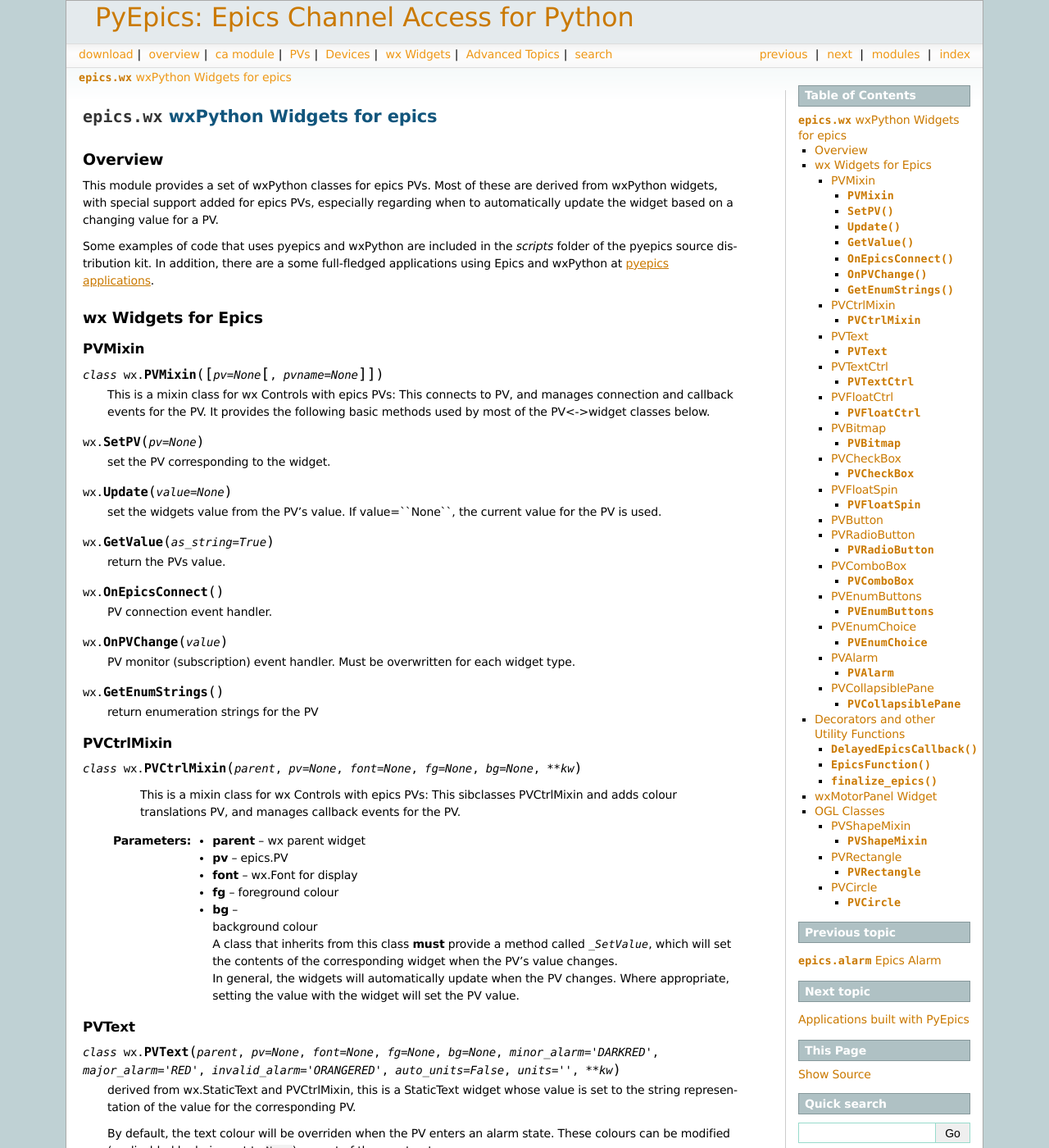
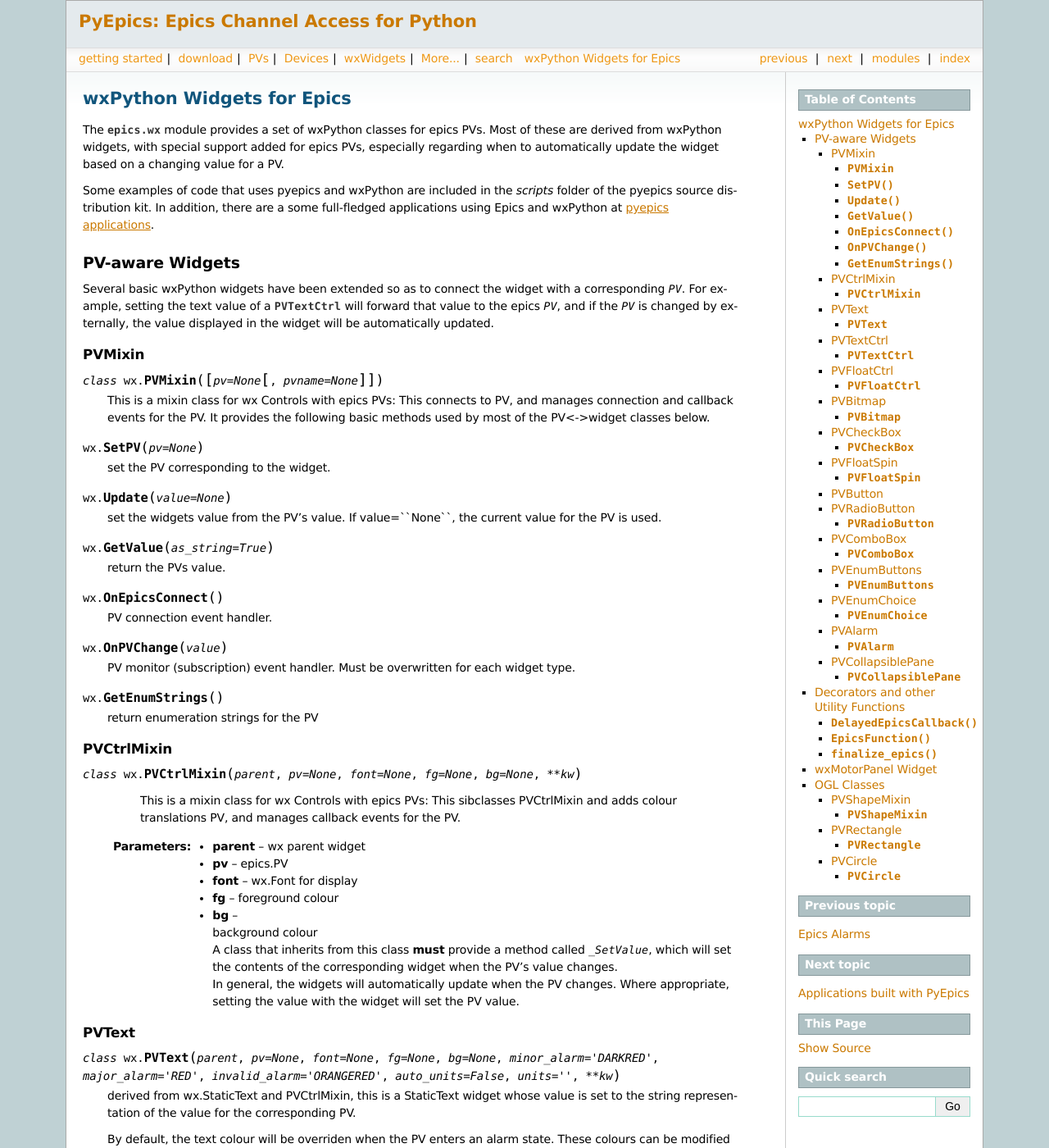
Before and after one commit to pyepics/pyepics, a Sphinx documentation site: the page built from doc/wx.rst, in a window 1280 px wide and 1400 px high. Shown: the whole window at 82% size. Built offline with Sphinx 7.4.7, drawn with Linux system fonts in a browser that asks for light colours; formulas are drawn with MathJax 3; the version number is read from the project's files by our own code; some of the changed text lies outside the part shown.

Commit message:
doc changes

```diff
--- a/doc/_templates/layout.html
+++ b/doc/_templates/layout.html
@@ -1,25 +1,19 @@
 {% extends "!layout.html" %}
-
 {% block rootrellink %}
+   <li><a href="{{ pathto('overview') }}">getting started</a>|&nbsp;</li>
    <li><a href="{{ pathto('installation') }}">download</a>|&nbsp;</li>
-   <li><a href="{{ pathto('overview') }}">overview</a>|&nbsp;</li>
-   <li><a href="{{ pathto('ca') }}">ca module</a>|&nbsp;</li>
    <li><a href="{{ pathto('pv') }}">PVs</a>|&nbsp;</li>
    <li><a href="{{ pathto('devices') }}">Devices</a>|&nbsp;</li>
-   <li><a href="{{ pathto('wx') }}">wx Widgets</a>|&nbsp;</li>
-   <li><a href="{{ pathto('Advanced') }}">Advanced Topics</a>|&nbsp;</li>
+   <li><a href="{{ pathto('wx') }}">wxWidgets</a>|&nbsp;</li>
+   <li><a href="{{ pathto('more') }}">More...</a>|&nbsp;</li>
    &nbsp;&nbsp;<li><a href="{{ pathto('search') }}">search</a>&nbsp;</li>
 {% endblock %}
-
 {% block relbar1 %}
-<div style="background-color: #E4EAED; text-align: left; padding: 10px 5px 15px 15px">
-  <font size=+3> <a href="{{ pathto('index') }}">
-    &nbsp; PyEpics: Epics Channel Access for Python</a>
-  </font>
+<div style="background-color: #E4EAED; text-align: left; padding: 0px 0px 15px 15px">
+ <h1> <a href="{{ pathto('index') }}">PyEpics: Epics Channel Access for Python</a></h1>
 </div>
 {{ super() }}
 {% endblock %}
-
 {# put the sidebar before the body #}
 {% block sidebar1 %}{{ sidebar() }}{% endblock %}
 {% block sidebar2 %}{% endblock %}
--- a/doc/alarm.rst
+++ b/doc/alarm.rst
@@ -1,5 +1,5 @@
 ====================================
-:mod:`epics.alarm`   Epics Alarm
+Epics Alarms
 ====================================
 
 Overview
--- a/doc/conf.py
+++ b/doc/conf.py
@@ -180,7 +180,7 @@
 # Grouping the document tree into LaTeX files. List of tuples
 # (source start file, target name, title, author, documentclass [howto/manual]).
 latex_documents = [
-  ('index', 'epics.tex', u'epics Documentation',
+  ('index', 'epics.tex', u'PyEpics: Epics Channel Access for Python',
    u'Matthew Newville', 'manual'),
 ]
 
--- a/doc/wx.rst
+++ b/doc/wx.rst
@@ -1,17 +1,15 @@
-============================================
-:mod:`epics.wx`   wxPython Widgets for epics
-============================================
+======================================================
+ wxPython Widgets for Epics
+======================================================
 
-Overview
-========
 
 .. module:: wx
-   :synopsis: wxPython objects for epics
+   :synopsis: wxPython Widgets for Epics
 
-This module provides a set of wxPython classes for epics PVs. Most of these
-are derived from wxPython widgets, with special support added for epics
-PVs, especially regarding when to automatically update the widget based on
-a changing value for a PV.
+The :mod:`epics.wx` module provides a set of wxPython classes for epics
+PVs. Most of these are derived from wxPython widgets, with special support
+added for epics PVs, especially regarding when to automatically update the
+widget based on a changing value for a PV.
 
 .. _pyepics applications:    http://github.com/pyepics/epicsapps
 
@@ -22,8 +20,15 @@
 
 ..  _wx-functions-label:
 
-wx Widgets for Epics
-=================================
+PV-aware Widgets
+=========================
+
+
+Several basic wxPython widgets have been extended so as to connect the
+widget with a corresponding `PV`.  For example, setting the text value of a
+:mod:`PVTextCtrl` will forward that value to the epics `PV`, and if the
+`PV` is changed by externally, the value displayed in the widget will be
+automatically updated.
 
 
 PVMixin
```
Also changed, not shown: other parts of doc/alarm.rst (+1 -1 lines), doc/devices.rst (+9 -9 lines), doc/more.rst (added, +12 -0 lines), doc/pv.rst (+4 -5 lines).
